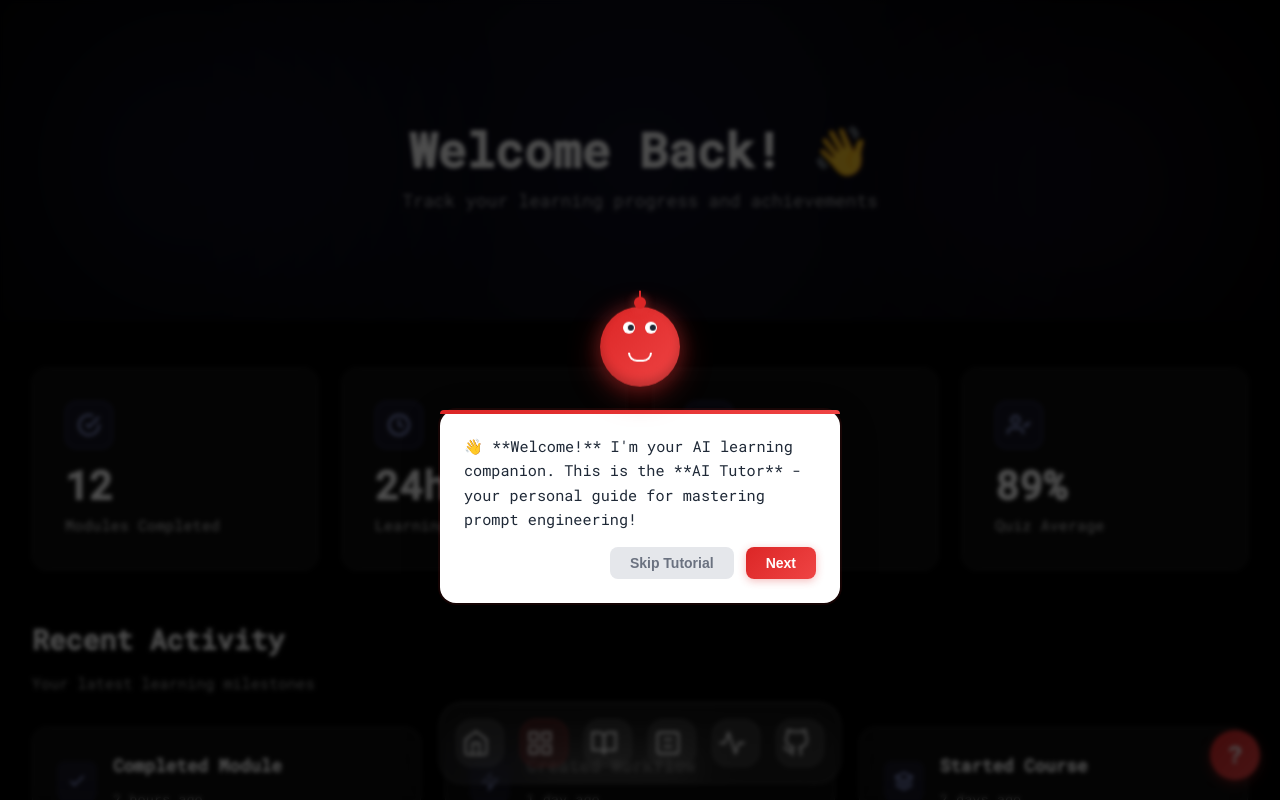
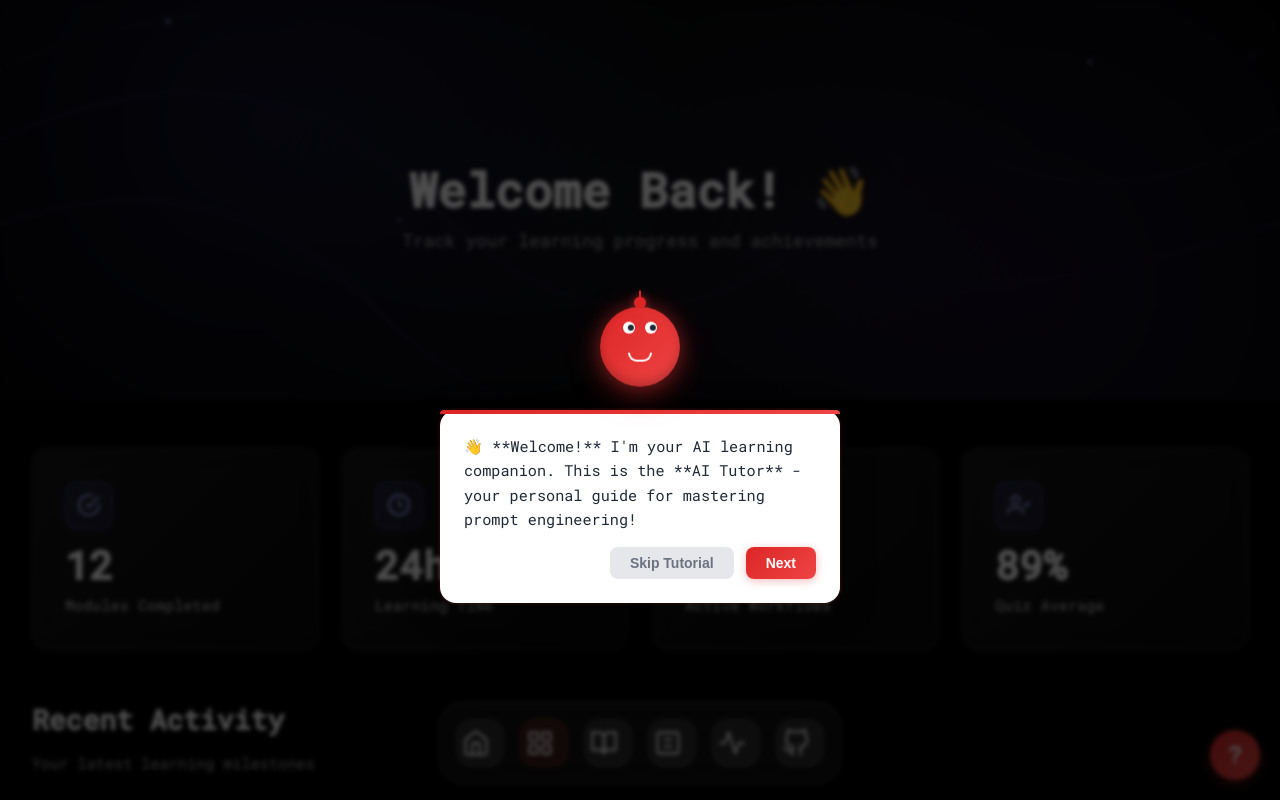
Before and after one commit to AmRitJain0442/Upgrad-OSP, a FastAPI app: page /dashboard in a window 1280 px wide. Run offline with FastAPI, Linux system fonts and the light colour scheme; parts of the project's set-up code (start-up, migrations or seed data) failed here and were passed over.

Commit message:
to shrey

```diff
--- a/frontend/templates/dashboard.html
+++ b/frontend/templates/dashboard.html
@@ -27,7 +27,7 @@
     /* Dashboard Hero */
     .dashboard-hero {
         position: relative;
-        min-height: 40vh;
+        min-height: 50vh;
         display: flex;
         align-items: center;
         justify-content: center;
@@ -36,15 +36,8 @@
         padding: 3rem 2rem 2rem;
     }
 
-    .dashboard-hero .gradient-overlay {
-        position: absolute;
-        inset: 0;
-        background: radial-gradient(circle at 50% 50%, rgba(99, 102, 241, 0.12), transparent 70%);
-        pointer-events: none;
-    }
-
-    /* Shapes */
-    .shape-container {
+    /* Animated Paths Background */
+    .paths-container {
         position: absolute;
         inset: 0;
         overflow: hidden;
@@ -52,35 +45,147 @@
         pointer-events: none;
     }
 
-    .shape {
+    .paths-svg {
         position: absolute;
-        border-radius: 50%;
-        filter: blur(80px);
-        opacity: 0.4;
-        animation: float 20s ease-in-out infinite;
+        width: 100%;
+        height: 100%;
+        top: 0;
+        left: 0;
     }
 
-    .shape-1 {
-        width: 450px;
-        height: 450px;
-        background: radial-gradient(circle, rgba(99, 102, 241, 0.4), transparent 70%);
-        top: -10%;
-        left: -5%;
+    .animated-path {
+        stroke: rgba(99, 102, 241, 0.2);
+        stroke-width: 1;
+        fill: none;
+        stroke-dasharray: 1000;
+        stroke-dashoffset: 1000;
+        animation: drawPath 15s ease-in-out infinite;
     }
 
-    .shape-2 {
-        width: 400px;
-        height: 400px;
-        background: radial-gradient(circle, rgba(139, 92, 246, 0.35), transparent 70%);
-        top: -5%;
-        right: 0%;
-        animation-delay: 7s;
+    .animated-path:nth-child(2) {
+        stroke: rgba(139, 92, 246, 0.15);
+        animation-delay: 2s;
+        stroke-width: 1.5;
+    }
+    .animated-path:nth-child(3) {
+        stroke: rgba(165, 180, 252, 0.1);
+        animation-delay: 4s;
+        stroke-width: 0.8;
+    }
+    .animated-path:nth-child(4) {
+        stroke: rgba(99, 102, 241, 0.25);
+        animation-delay: 6s;
+        stroke-width: 1.2;
+    }
+    .animated-path:nth-child(5) {
+        stroke: rgba(139, 92, 246, 0.18);
+        animation-delay: 8s;
+        stroke-width: 0.9;
+    }
+    .animated-path:nth-child(6) {
+        stroke: rgba(165, 180, 252, 0.12);
+        animation-delay: 10s;
+        stroke-width: 1.3;
     }
 
-    @keyframes float {
-        0%, 100% { transform: translate(0, 0) scale(1); }
-        33% { transform: translate(30px, -30px) scale(1.1); }
-        66% { transform: translate(-20px, 20px) scale(0.9); }
+    @keyframes drawPath {
+        0% {
+            stroke-dashoffset: 1000;
+            opacity: 0;
+        }
+        10% {
+            opacity: 1;
+        }
+        50% {
+            stroke-dashoffset: 0;
+            opacity: 1;
+        }
+        90% {
+            opacity: 1;
+        }
+        100% {
+            stroke-dashoffset: -1000;
+            opacity: 0;
+        }
+    }
+
+    .dashboard-hero .gradient-overlay {
+        position: absolute;
+        inset: 0;
+        background:
+            radial-gradient(circle at 20% 30%, rgba(99, 102, 241, 0.15), transparent 40%),
+            radial-gradient(circle at 80% 70%, rgba(139, 92, 246, 0.12), transparent 40%),
+            radial-gradient(circle at 50% 50%, rgba(165, 180, 252, 0.08), transparent 60%);
+        pointer-events: none;
+        z-index: 2;
+    }
+
+    /* Floating Particles */
+    .particles {
+        position: absolute;
+        inset: 0;
+        z-index: 1;
+    }
+
+    .particle {
+        position: absolute;
+        width: 4px;
+        height: 4px;
+        background: rgba(165, 180, 252, 0.6);
+        border-radius: 50%;
+        animation: floatParticle 20s ease-in-out infinite;
+        box-shadow: 0 0 10px rgba(165, 180, 252, 0.4);
+    }
+
+    .particle:nth-child(1) {
+        top: 20%;
+        left: 10%;
+        animation-delay: 0s;
+    }
+    .particle:nth-child(2) {
+        top: 60%;
+        left: 30%;
+        animation-delay: 3s;
+        width: 3px;
+        height: 3px;
+    }
+    .particle:nth-child(3) {
+        top: 40%;
+        left: 70%;
+        animation-delay: 6s;
+    }
+    .particle:nth-child(4) {
+        top: 80%;
+        left: 50%;
+        animation-delay: 9s;
+        width: 2px;
+        height: 2px;
+    }
+    .particle:nth-child(5) {
+        top: 15%;
+        left: 85%;
+        animation-delay: 12s;
+    }
+
+    @keyframes floatParticle {
+        0%, 100% {
+            transform: translate(0, 0) scale(1);
+            opacity: 0;
+        }
+        10% {
+            opacity: 1;
+        }
+        50% {
+            transform: translate(50px, -80px) scale(1.5);
+            opacity: 0.8;
+        }
+        90% {
+            opacity: 1;
+        }
+        100% {
+            transform: translate(100px, -150px) scale(0.5);
+            opacity: 0;
+        }
     }
 
     .dashboard-hero-content {
@@ -125,24 +230,48 @@
     }
 
     .stat-card {
-        background: rgba(255, 255, 255, 0.05);
+        background: linear-gradient(135deg, rgba(255, 255, 255, 0.08) 0%, rgba(255, 255, 255, 0.03) 100%);
         backdrop-filter: blur(20px);
         border: 1px solid rgba(255, 255, 255, 0.1);
         border-radius: 1rem;
         padding: 2rem;
         transition: all 0.3s ease;
+        position: relative;
+        overflow: hidden;
+    }
+
+    .stat-card::before {
+        content: '';
+        position: absolute;
+        top: 0;
+        left: 0;
+        right: 0;
+        height: 2px;
+        background: linear-gradient(90deg,
+            transparent 0%,
+            rgba(99, 102, 241, 0.5) 50%,
+            transparent 100%);
+        opacity: 0;
+        transition: opacity 0.3s ease;
     }
 
     .stat-card:hover {
         transform: translateY(-4px);
         border-color: rgba(99, 102, 241, 0.4);
-        box-shadow: 0 12px 32px rgba(0, 0, 0, 0.3);
+        box-shadow:
+            0 12px 32px rgba(0, 0, 0, 0.3),
+            0 0 40px rgba(99, 102, 241, 0.1);
+        background: linear-gradient(135deg, rgba(99, 102, 241, 0.1) 0%, rgba(139, 92, 246, 0.05) 100%);
+    }
+
+    .stat-card:hover::before {
+        opacity: 1;
     }
 
     .stat-icon {
         width: 48px;
         height: 48px;
-        background: rgba(99, 102, 241, 0.1);
+        background: linear-gradient(135deg, rgba(99, 102, 241, 0.15) 0%, rgba(139, 92, 246, 0.1) 100%);
         border: 1px solid rgba(99, 102, 241, 0.3);
         border-radius: 0.75rem;
         display: flex;
@@ -150,6 +279,14 @@
         justify-content: center;
         margin-bottom: 1rem;
         color: #a5b4fc;
+        transition: all 0.3s ease;
+        box-shadow: 0 4px 12px rgba(99, 102, 241, 0.1);
+    }
+
+    .stat-card:hover .stat-icon {
+        background: linear-gradient(135deg, rgba(99, 102, 241, 0.25) 0%, rgba(139, 92, 246, 0.2) 100%);
+        box-shadow: 0 6px 20px rgba(99, 102, 241, 0.2);
+        transform: scale(1.05);
     }
 
     .stat-value {
@@ -292,9 +429,27 @@
 
     .progress-bar-fill {
         height: 100%;
-        background: linear-gradient(90deg, #6366f1, #8b5cf6);
+        background: linear-gradient(90deg, #6366f1 0%, #8b5cf6 50%, #a5b4fc 100%);
         border-radius: 4px;
         transition: width 0.6s ease;
+        position: relative;
+        box-shadow: 0 0 20px rgba(99, 102, 241, 0.4);
+    }
+
+    .progress-bar-fill::after {
+        content: '';
+        position: absolute;
+        top: 0;
+        left: 0;
+        right: 0;
+        bottom: 0;
+        background: linear-gradient(90deg, transparent, rgba(255, 255, 255, 0.3), transparent);
+        animation: shimmer 2s infinite;
+    }
+
+    @keyframes shimmer {
+        0% { transform: translateX(-100%); }
+        100% { transform: translateX(200%); }
     }
 
     .progress-text {
@@ -318,10 +473,27 @@
 <div style="background: #030303; min-height: 100vh;">
     <!-- Hero Section -->
     <section class="dashboard-hero">
-        <div class="shape-container">
-            <div class="shape shape-1"></div>
-            <div class="shape shape-2"></div>
+        <!-- Animated SVG Paths -->
+        <div class="paths-container">
+            <svg class="paths-svg" viewBox="0 0 1200 600" preserveAspectRatio="xMidYMid slice">
+                <path class="animated-path" d="M-100 300 Q 200 100, 400 300 T 800 300 Q 1000 400, 1300 200"/>
+                <path class="animated-path" d="M-150 400 Q 150 200, 350 400 T 750 400 Q 950 500, 1350 300"/>
+                <path class="animated-path" d="M-50 200 Q 250 50, 450 200 T 850 200 Q 1050 300, 1250 100"/>
+                <path class="animated-path" d="M-100 500 Q 200 350, 400 500 T 800 500 Q 1000 600, 1300 450"/>
+                <path class="animated-path" d="M-200 350 Q 100 150, 300 350 T 700 350 Q 900 450, 1400 250"/>
+                <path class="animated-path" d="M0 250 Q 300 100, 500 250 T 900 250 Q 1100 350, 1300 150"/>
+            </svg>
         </div>
+
+        <!-- Floating Particles -->
+        <div class="particles">
+            <div class="particle"></div>
+            <div class="particle"></div>
+            <div class="particle"></div>
+            <div class="particle"></div>
+            <div class="particle"></div>
+        </div>
+
         <div class="gradient-overlay"></div>
 
         <div class="dashboard-hero-content">
```
Also changed, not shown: frontend/static/css/prompting.css (+12 -6 lines).
